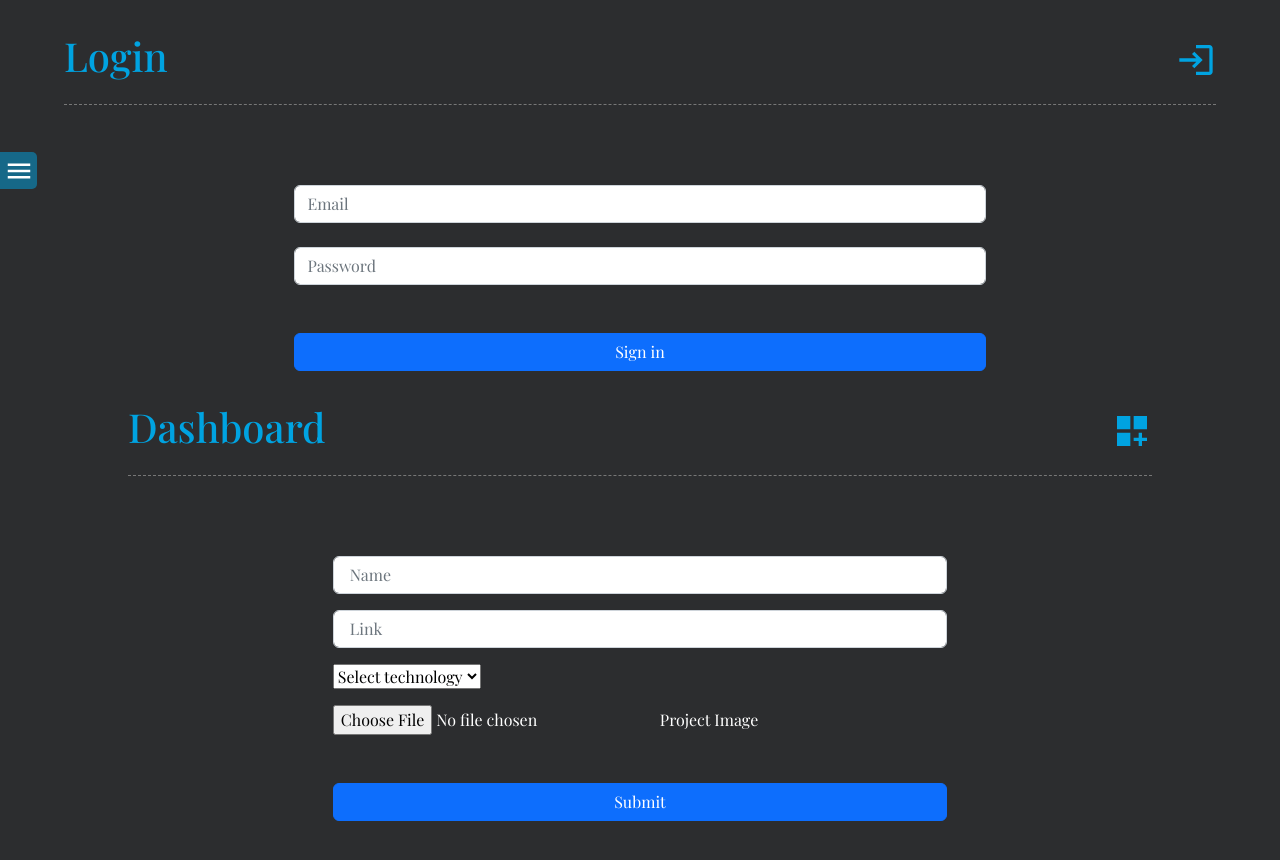
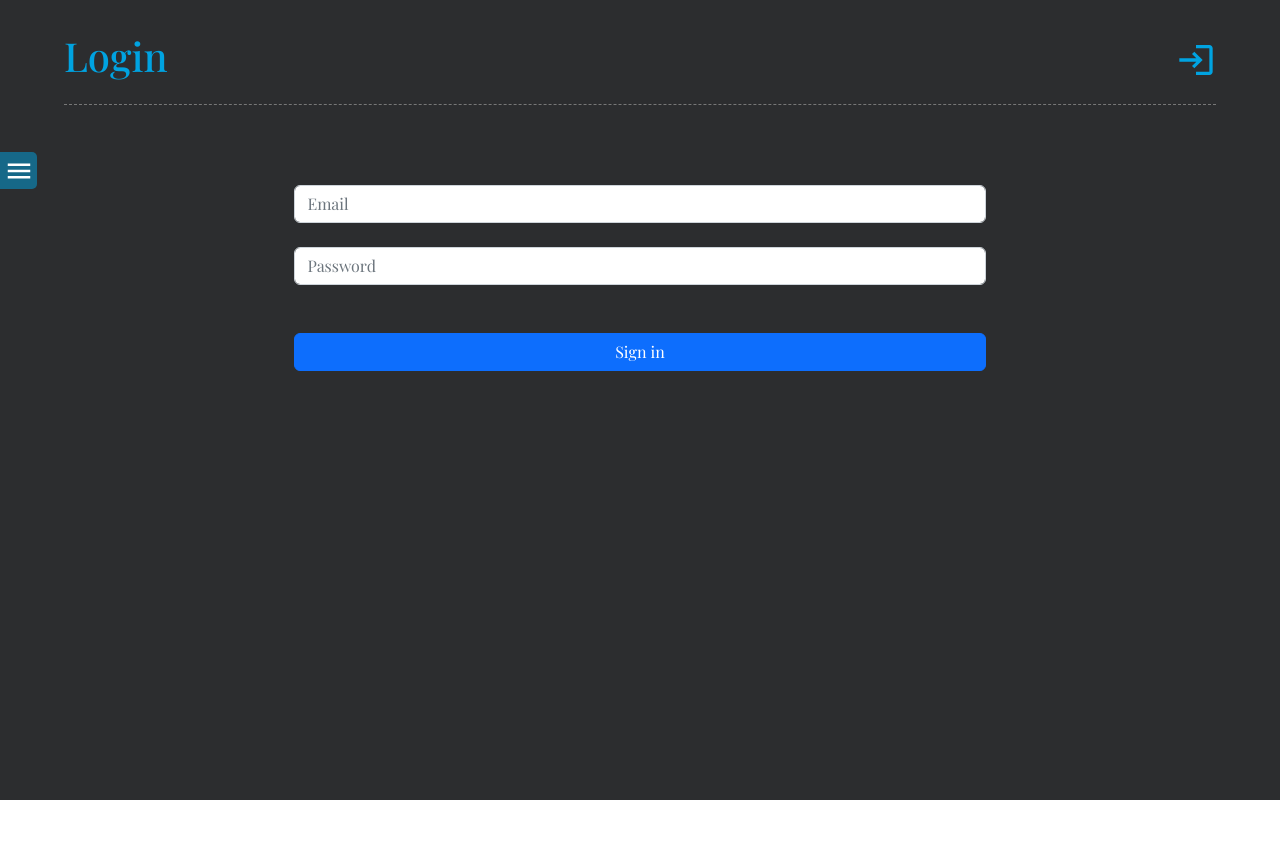
Before and after one commit to Aziz3010/aziz-website, a React (Create React App) app: page /login in a window 1280 px wide. Shown: the top 860 px of the page. After the commit the page ends 800 px from the top, so only its background shows below. Built offline with nearby package versions, Linux system fonts and the light colour scheme.

Commit message:
edit in login page

```diff
--- a/src/App.js
+++ b/src/App.js
@@ -7,6 +7,7 @@ import Resume from './Pages/Resume/Resume';
 // import Contact from './Pages/Contact/Contact';
 import Home from './Pages/Home/Home';
 import Login from './Pages/Login/Login';
+import Dashboard from './Pages/Dashboard/Dashboard';
 import { Routes, Route } from 'react-router-dom';
 
 const App = () => {
@@ -20,6 +21,7 @@ const App = () => {
         <Route path='/portfolio' element={ <Portfolio /> } />
         {/* <Route path='/contact' element={ <Contact /> } /> */}
         <Route path='/login' element={ <Login /> } />
+        <Route path='/login:dashboard' element={ <Dashboard /> } />
         <Route path='*' element={ <PageNotFound /> } />
       </Routes>
     </>
--- a/src/Pages/Dashboard/Dashboard.jsx
+++ b/src/Pages/Dashboard/Dashboard.jsx
@@ -11,19 +11,18 @@ const Dashboard = () => {
       <form action="" encType="multipart/form-data" className={`${Styles.form}`}>
         <input type="text" placeholder=' Name' id='Name' className='form-control mb-3' />
         <input type="text" placeholder=' Link' id='Link' className='form-control mb-3' />
-        <select className="custom-select mb-3">
-          <option defaultValue>Select technology</option>
+        <select className="form-select mb-3">
+          <option>Select technology</option>
           <option value="Frontend">Frontend</option>
           <option value="JavaScript">JavaScript</option>
           <option value="React.Js">React.Js</option>
           <option value="Vue.Js">Vue.Js</option>
           <option value="Backend">Backend</option>
         </select>
-        <div className="custom-file mb-5">
-          <input type="file" className="custom-file-input" id="customFile" />
-          <label className="custom-file-label" htmlFor="customFile">Project Image</label>
+        <div className="mb-4">
+          <input className="form-control" type="file" />
         </div>
-        <button type="submit" className="btn btn-primary w-100">Submit</button>
+        <button type="submit" className="btn btn-primary w-100">Save</button>
       </form>
 
     </main>
--- a/src/Pages/Login/Login.jsx
+++ b/src/Pages/Login/Login.jsx
@@ -1,22 +1,48 @@
-import React from 'react';
+import React, { useState } from 'react';
 import Styles from './Login.module.css';
 import LoginIcon from '@mui/icons-material/Login';
 import PageTitle from '../../Components/PageTitle/PageTitle';
-import Dashboard from '../Dashboard/Dashboard';
 
 const Login = () => {
+    const [email, setEmail] = useState('');
+    const [password, setPassword] = useState('');
+    const [error, setError] = useState(false);
+    const [errorMSG, setErrorMSG] = useState('Something is wrong');
+
+    const callAPI = async () => {
+        // const request = await fetch(`http://localhost/myProjectsAPI/index.php?email=${email}&password=${password}`);
+        const request = await fetch(`http://myapi.rf.gd/index.php?email=${email}&password=${password}`);
+        const respone = await request.json();
+        if(respone.msg === 'Allow') {
+            window.location.replace('/login:dashboard');
+            setError(false);
+        } else {
+            setErrorMSG(respone.msg);
+            setError(true);
+        }
+    }
+
+    const submitHandler = (e) => {
+        e.preventDefault();
+        if(email.length === 0 && password.length === 0) {
+            setError(true);
+        } else {
+            setError(false);
+            callAPI();
+        }
+    }
+
     return (
         <main className={Styles.main}>
             <PageTitle title="Login" icon={<LoginIcon />} />
-
-            <form action="" className={`${Styles.form}`}>
-                <input type="email" placeholder='Email' id='Email' className='form-control mb-4' />
-                <input type="password" placeholder='Password' id='Password' className='form-control mb-5' />
+            <form onSubmit={submitHandler} className={`${Styles.form}`}>
+                {
+                    error && <p className='alert alert-danger py-0 text-center'>{errorMSG}</p>
+                }
+                <input onChange={(e)=>setEmail(e.target.value)} type="email" placeholder='Email' className='form-control mb-4' />
+                <input onChange={(e)=>setPassword(e.target.value)} type="password" placeholder='Password' className='form-control mb-5' />
                 <button type="submit" className="btn btn-primary w-100">Sign in</button>
             </form>
-
-            <Dashboard />
-
         </main>
     )
 }
--- a/src/Pages/Portfolio/Portfolio.jsx
+++ b/src/Pages/Portfolio/Portfolio.jsx
@@ -54,7 +54,7 @@ const Portfolio = () => {
       </ul>
       {/* Projects Numeber */}
       <div className='d-flex justify-content-center align-items-center mt-3 mb-4'>
-        <span className="badge badge-primary">{projectsCount}</span>Projects
+        <span className="badge bg-primary">{projectsCount}</span>Projects
       </div>
 
       {/* Mapping on Projects */}
--- a/src/Pages/SideNavbar/SideNavbar.jsx
+++ b/src/Pages/SideNavbar/SideNavbar.jsx
@@ -15,7 +15,7 @@ import GitHubIcon from '@mui/icons-material/GitHub';
 import WhatsAppIcon from '@mui/icons-material/WhatsApp';
 import MenuOpenIcon from '@mui/icons-material/MenuOpen';
 import MenuIcon from '@mui/icons-material/Menu';
-// import DashboardCustomizeIcon from '@mui/icons-material/DashboardCustomize';
+import DashboardCustomizeIcon from '@mui/icons-material/DashboardCustomize';
 
 const SideNavbar = () => {
 
@@ -69,9 +69,9 @@ const SideNavbar = () => {
             <Link to='/contact'><ConnectWithoutContactIcon/> Contact</Link>
           </li> */}
 
-          {/* <li>
+          <li>
             <Link to='/login'><DashboardCustomizeIcon /> Dashboard</Link>
-          </li> */}
+          </li>
 
         </ul>
 
--- a/src/Pages/SideNavbar/SideNavbar.module.css
+++ b/src/Pages/SideNavbar/SideNavbar.module.css
@@ -77,6 +77,7 @@ nav .burgerBtn svg {
     align-items: center;
     flex-direction: column;
     margin-top: 5px;
+    padding: 0px;
 }
 
 .pages li {
```
